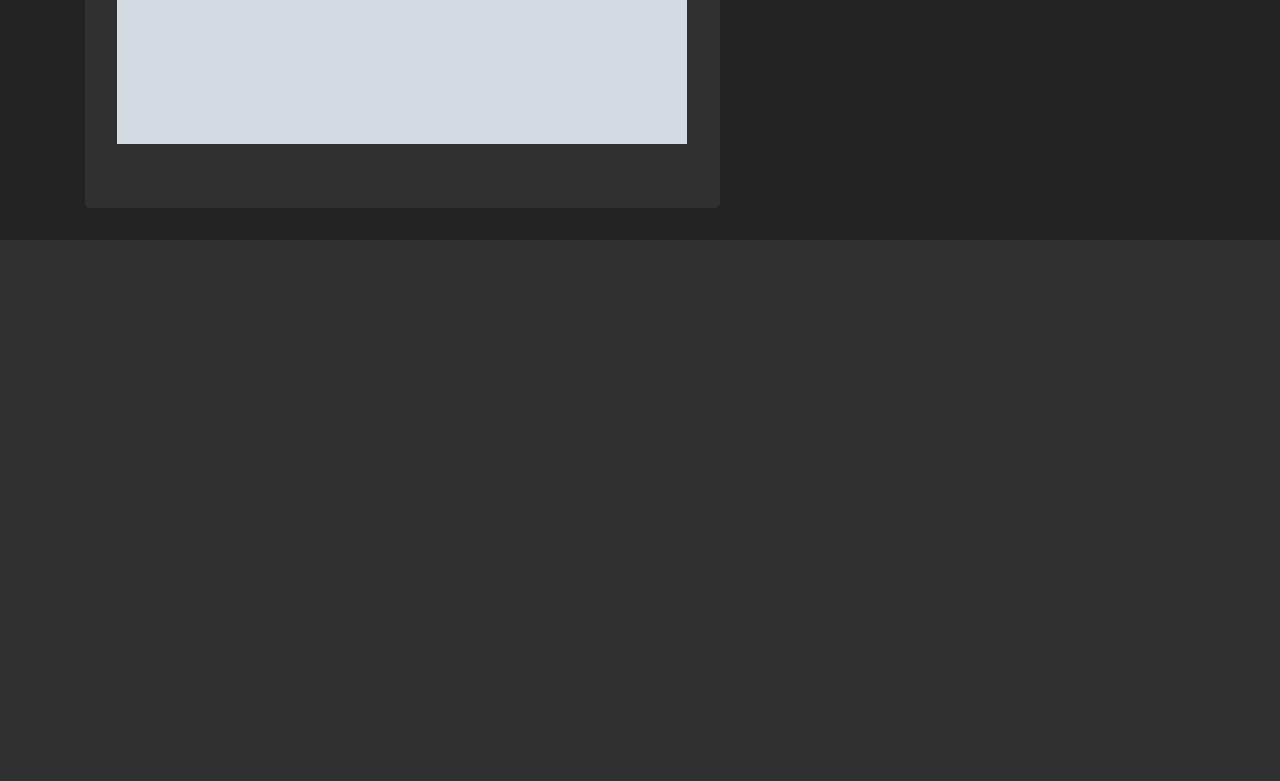
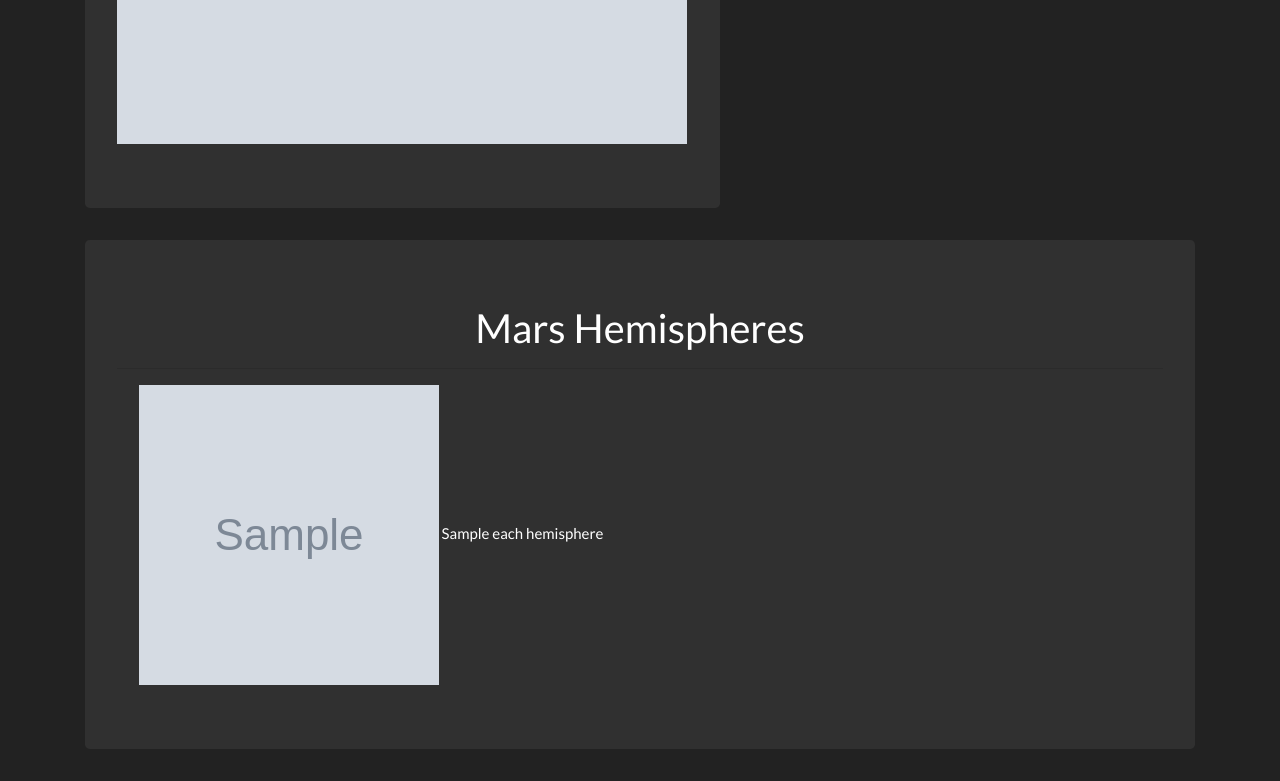
Before and after one commit to williamsit/Homework, a Flask app: template Mission_To_Mars/templates/index.html in a window 1280 px wide. Shown: the part 1221-2002 px from the top of the page. Before the commit the page ends 1461 px from the top, so only its background shows below. Run offline with Flask 2, Linux system fonts and the light colour scheme; the template is opened without the code that fills it: most values are stand-ins (such as "Sample title", 1, 10 or a date in 2020); grey boxes marked "Sample" are stand-in pictures; some libraries are stand-ins or nearby versions.

Commit message:
Update index.html

```diff
--- a/Mission_To_Mars/templates/index.html
+++ b/Mission_To_Mars/templates/index.html
@@ -23,6 +23,7 @@
           </div>
         </div>
       </div>
+
       {% if mars_info.news_title %}
         <div class="container">
           <div class="row">
@@ -74,18 +75,45 @@
 
             </div>
 
-
           </div>
         </div>
 
+      {% if mars_info.hemisphere_image_urls %}
+        <div class="container">
+
+          <div class="row">
+            <div class="col-lg-12">
+              <div class="jumbotron" style="text-align:center">
+                <h2 class="display-6">Mars Hemispheres</h2>
+                <hr class="my-3">
+
+                <div class="row">
+                {% for each_hemisphere in mars_info.hemisphere_image_urls %}
+                  <div class="col-lg-6">
+                    <img src="{{ each_hemisphere.img_url }}" height="300" width="300">
+                    {{ each_hemisphere.title }}
+                  </div>
+                </div>
+
+                {% endfor %}
+              </div>
+            </div>
+          </div>
+
+
+        </div>
+
+
+
       {% else %}
-
         <p>
           Awaiting data..... please push the button
         </p>
 
       {% endif %}
       {% endif %}
+      {% endif %}
+
 
 
 
```
